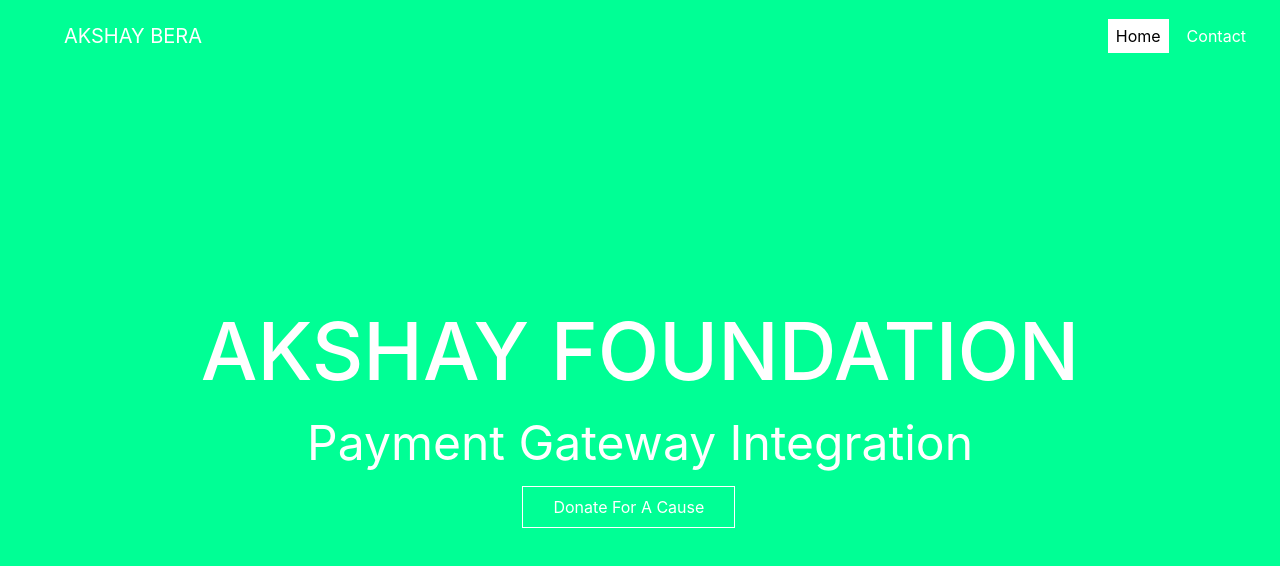
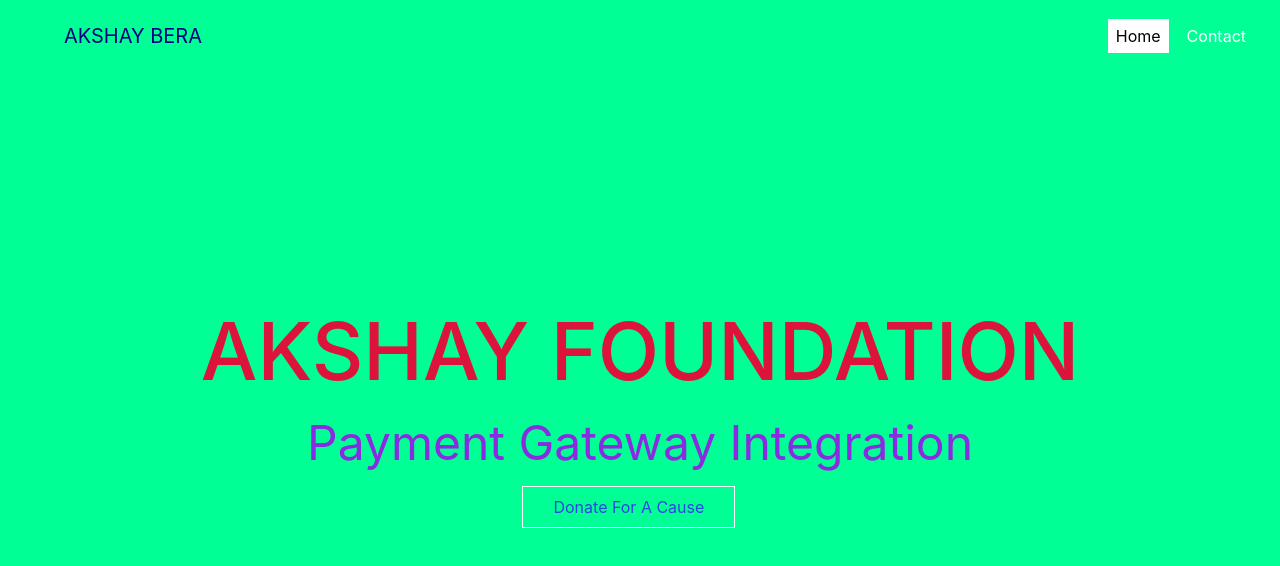
Before and after one commit to Akshaybera/spark-foundation, a plain HTML site: page index.html in a window 1280 px wide. Drawn offline with nearby package versions, Linux system fonts and the light colour scheme; files that its build step writes are made by us from their sources.

Commit message:
Update index.html

```diff
--- a/index.html
+++ b/index.html
@@ -7,7 +7,7 @@
     <body>
         <style="background-color:blue;text-align:center">
         <nav class="navbar navbar-expand-sm my-2">
-            <a class="navbar-brand ml-5" href="#">AKSHAY BERA</a>
+            <a class="navbar-brand ml-5" style="color:navy"  href="#">AKSHAY BERA</a>
             <button class="navbar-toggler" type="button" data-toggle="collapse" data-target="#collapsibleNavbar">
                 <i class="fas fa-bars" style="color: #fff;font-size: 150%;"></i>
             </button>
@@ -23,13 +23,13 @@
             <div class="container">
                 <div class="row">
                     <div class="col-12">
-                        <h1>AKSHAY FOUNDATION</h1>
-                        <p> Payment Gateway Integration </p>
+                        <h1 style="color:crimson">AKSHAY FOUNDATION</h1>
+                        <p style="color:blueviolet"> Payment Gateway Integration </p>
                     </div>
                 </div>
                 <div class="row">
                     <div class="col-12">
-                        <a href="DOMAIN.HTML" class="button">Donate For A Cause</a>
+                        <a href="DOMAIN.HTML" class="button" style="color:rgb(43, 70, 226)">Donate For A Cause</a>
                     </div>
                 </div>
             </div>
```
